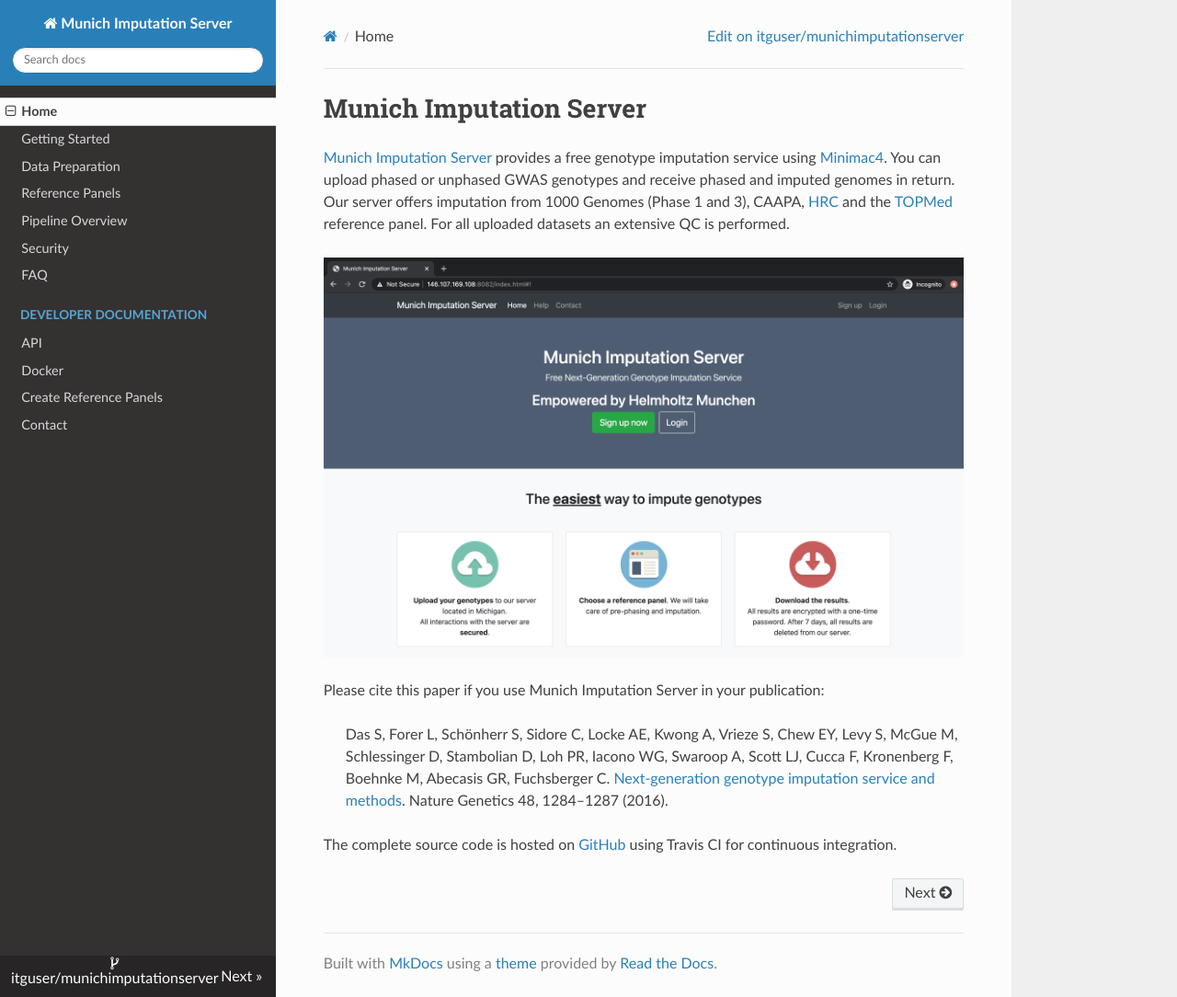
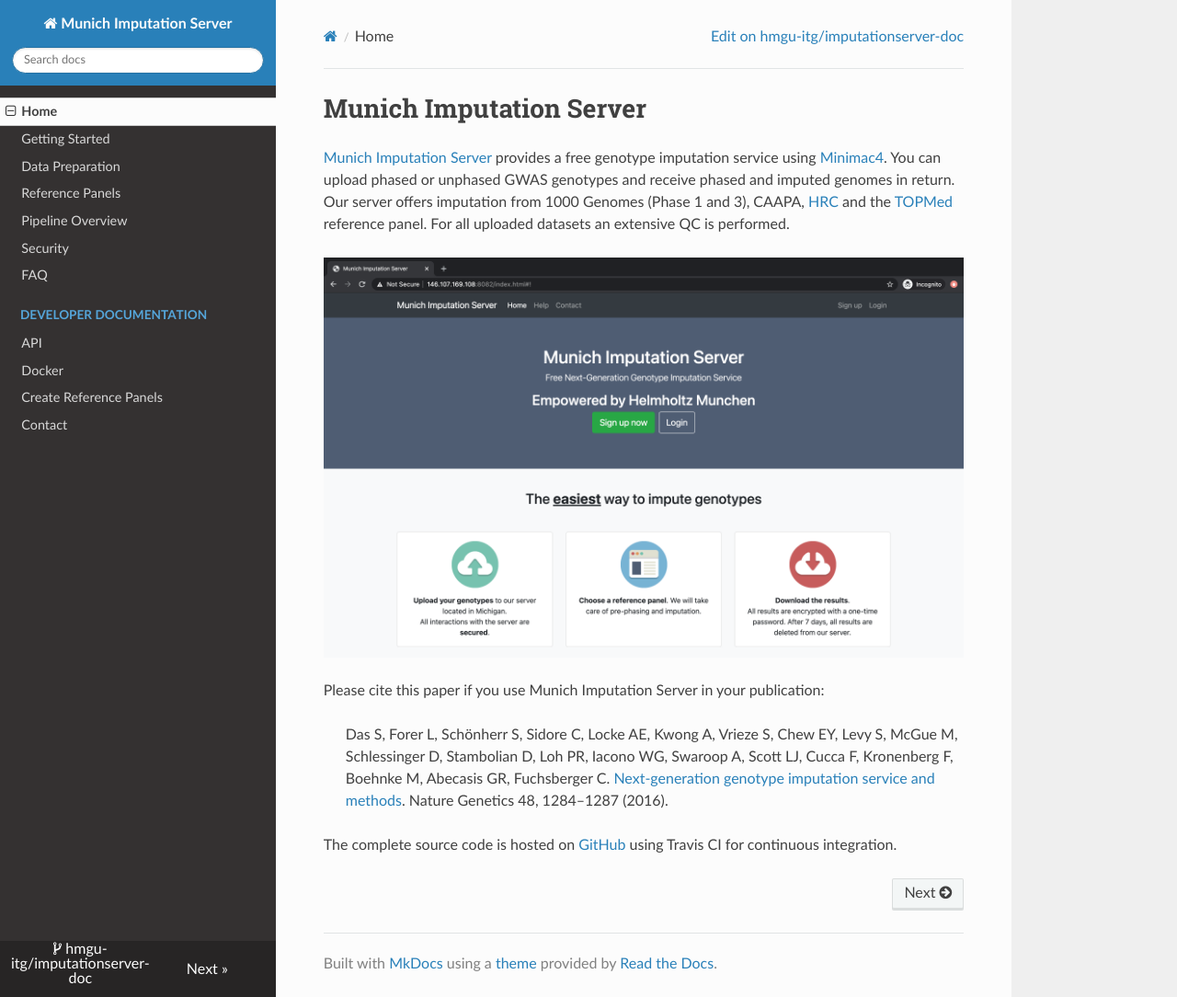
Before and after one commit to itguser/munichimputationserver, an MkDocs documentation site: the page built from docs/index.md, in a window 1280 px wide and 1084 px high. Shown: the whole window at 92% size. Built offline with MkDocs 1.6.1, drawn with Linux system fonts in a browser that asks for light colours; nearby versions of some CDN libraries.

Commit message:
Update mkdocs.yml

```diff
--- a/mkdocs.yml
+++ b/mkdocs.yml
@@ -16,14 +16,14 @@ nav:
   - Create Reference Panels: create-reference-panels.md
 - Contact: contact.md
 
-repo_name: itguser/munichimputationserver
-repo_url: https://github.com/itguser/munichimputationserver
+repo_name: hmgu-itg/imputationserver-doc
+repo_url: https://github.com/hmgu-itg/imputationserver-doc
 edit_uri: edit/master/docs
 
 extra:
   social:
     - icon: fontawesome/brands/github-alt
-      link: https://github.com/itguser/munichimputationserver
+      link: https://github.com/hmgu-itg/imputationserver-doc
 
 markdown_extensions:
     - toc:
```
